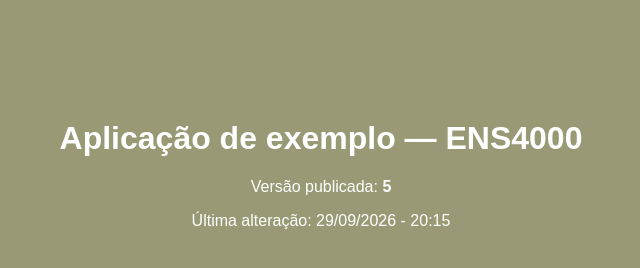
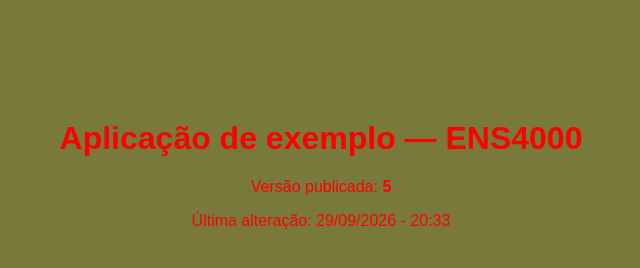
Before and after one commit to gkmbarea/Sistema-do-posto, a plain HTML site: page index.html in a window 1280 px wide. Shown: the whole page, without its empty margins (319-959 px from the left). Drawn offline with Linux system fonts and the light colour scheme.

Commit message:
fazer deploy da branch dev

```diff
--- a/index.html
+++ b/index.html
@@ -3,11 +3,11 @@
 <html lang="pt-BR"><head><meta http-equiv="Content-Type" content="text/html; charset=UTF-8">
 
   <meta name="viewport" content="width=device-width, initial-scale=1">
-  <title>ENS4000 — Prática de Deploy</title>
+  <title>ENS4000 — Prática de Deploy branch DEV</title>
   <style>
     body {
-      background-color: rgb(153, 153, 117); /* altere esta cor e faça o deploy */
-      color: #ffffff;
+      background-color: rgb(121, 121, 58); /* altere esta cor e faça o deploy */
+      color: red;
       font-family: Arial, Helvetica, sans-serif;
       text-align: center;
       margin-top: 15vh;
@@ -20,7 +20,7 @@
   <!-- Altere o número da versão a cada mudança para conferir o deploy -->
   <p>Versão publicada: <strong>5</strong></p>
 
-  <p>Última alteração: 29/09/2026 - 20:15</p>
+  <p>Última alteração: 29/09/2026 - 20:33</p>
 
 
 </body></html>
```
